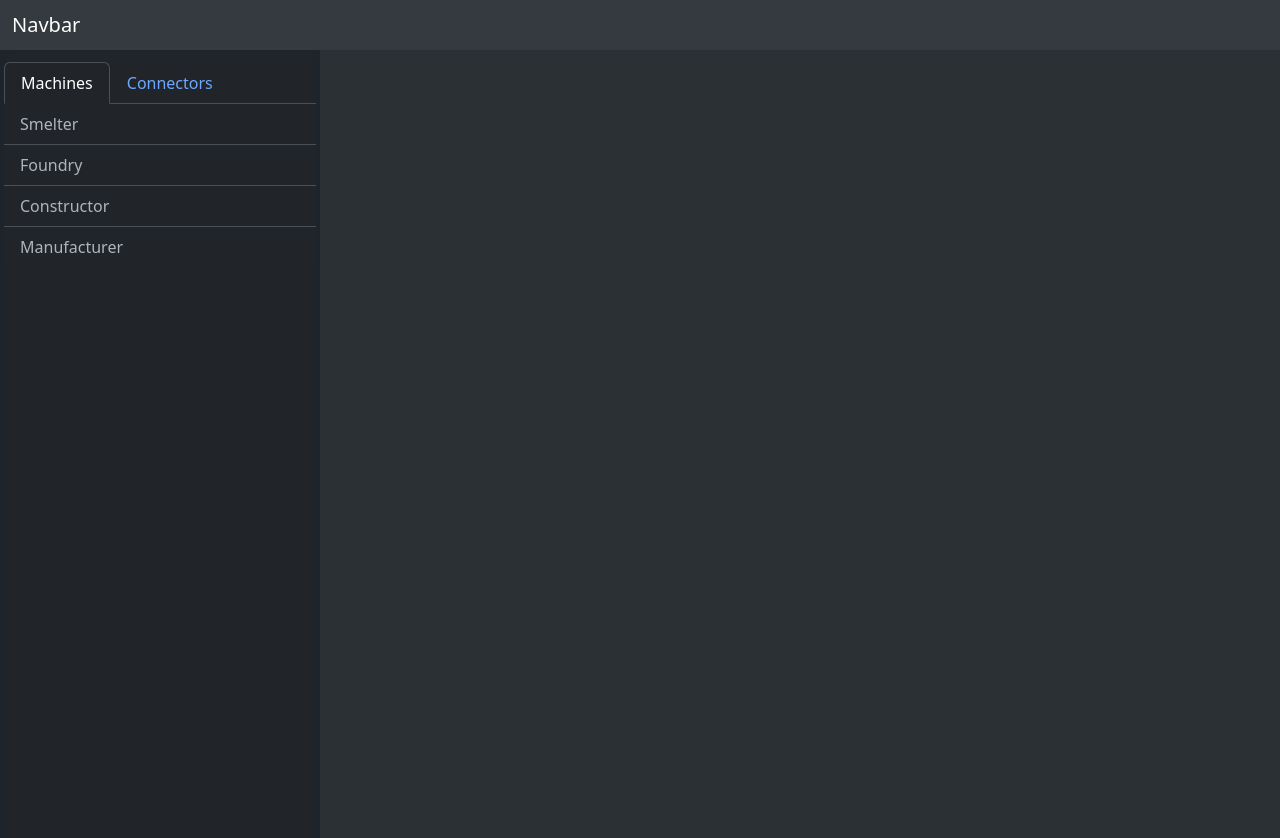
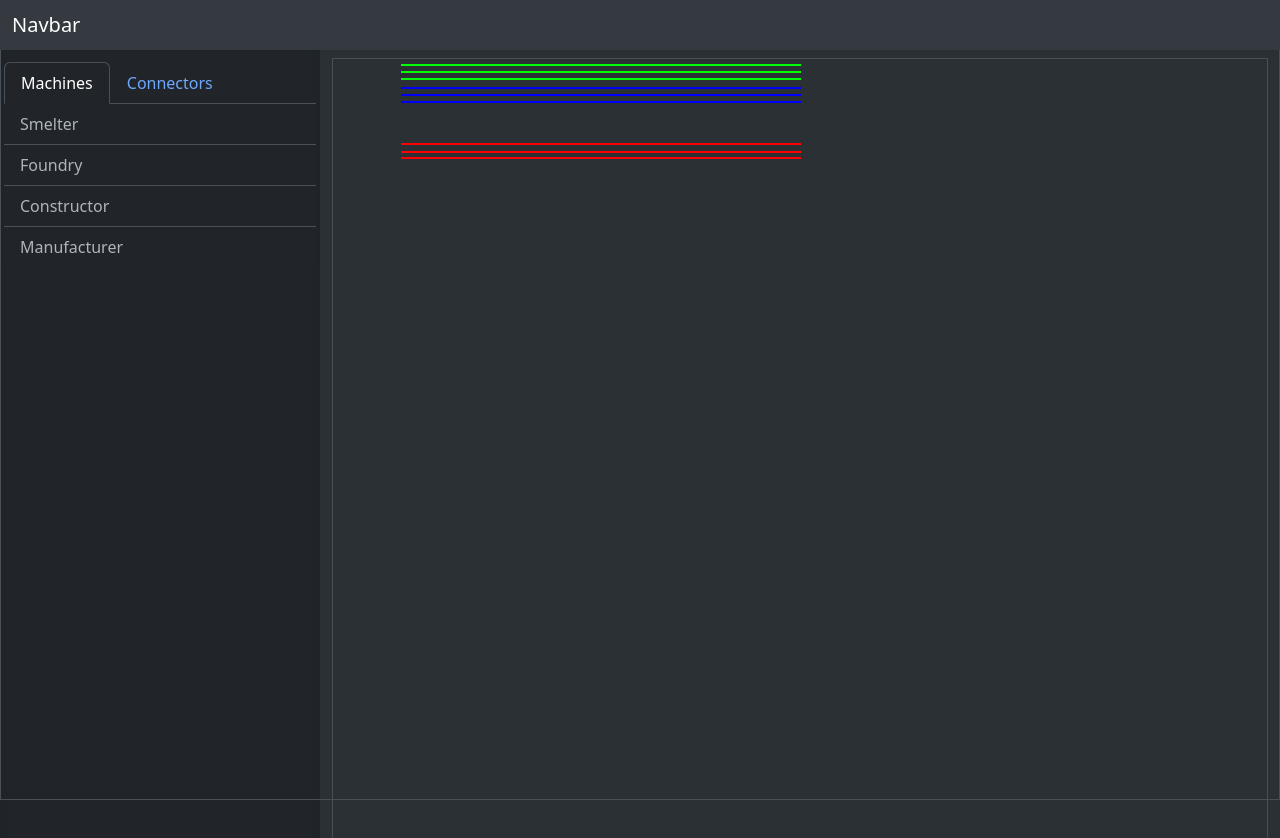
Before and after one commit to juanpaprz/STFCTR_PLNR, an Angular app: page / in a window 1280 px wide. Shown: the top 838 px of the page. Built offline with nearby package versions, Linux system fonts and the light colour scheme.

Commit message:
q pedo con los rect

```diff
--- a/app/Components/canvas/canvas.component.html
+++ b/app/Components/canvas/canvas.component.html
@@ -1,4 +1,4 @@
-<div id="canvas" #canvas class="canvas mt-2 position-relative" #canvasContainer>
+<div id="canvas" #canvas class="canvas mt-2 position-relative border" #canvasContainer>
   <app-machine
     *ngFor="let machine of machines"
     [container]="canvas"
--- a/app/Components/connection-button/connection-button.component.html
+++ b/app/Components/connection-button/connection-button.component.html
@@ -1,6 +1,7 @@
 <div class="connectors" [ngClass]="setClass(connectionIndex)">
   <button
     class="btn btn-secondary"
-    (click)="connectorClick($event, connectionIndex)"
+    (click)="connectorClick(connectionIndex)"
+    #connectionButton
   ></button>
 </div>
--- a/app/Components/machine/machine.component.css
+++ b/app/Components/machine/machine.component.css
@@ -13,7 +13,3 @@
 #machine-container:hover .recipe-tooltip {
   visibility: visible;
 }
-
-#machine-container:hover .connectors {
-  visibility: visible;
-}
--- a/app/Components/machine/machine.component.html
+++ b/app/Components/machine/machine.component.html
@@ -4,6 +4,7 @@
   cdkDrag
   (cdkDragEnded)="dragEnded($event)"
   id="machine-container"
+  #machineContainer
 >
   <div class="card rounded-pill" [ngClass]="setSelectedClass()">
     <div class="position-relative p-3">
@@ -16,7 +17,10 @@
             [connectionType]="'input'"
             [connectionIndex]="i"
             [machine]="machine"
+            [containerX]="machineContainerX"
+            [containerY]="machineContainerY"
             (createConnectionEvent)="sendConnection($event, 'input')"
+            (sendConnectorOffsetEvent)="setConnectorsOffset($event)"
           ></app-connection-button>
         </div>
         <div
@@ -26,7 +30,10 @@
             [connectionType]="'output'"
             [connectionIndex]="i"
             [machine]="machine"
+            [containerX]="machineContainerX"
+            [containerY]="machineContainerY"
             (createConnectionEvent)="sendConnection($event, 'output')"
+            (sendConnectorOffsetEvent)="setConnectorsOffset($event)"
           ></app-connection-button>
         </div>
       </div>
--- a/app/Components/machine/machine.component.ts
+++ b/app/Components/machine/machine.component.ts
@@ -12,13 +12,8 @@ import {
 import { Recipe } from '../../Entities/recipe.entity';
 import { Machine } from '../../Entities/machine.entity';
 import { Connection } from '../../Entities/connection.entity';
-import {
-  CdkDrag,
-  CdkDragDrop,
-  CdkDragEnd,
-  CdkDragMove,
-  CdkDragStart,
-} from '@angular/cdk/drag-drop';
+import { CdkDragEnd } from '@angular/cdk/drag-drop';
+import { ConnectorOffset } from '../../Components/connection-button/connection-button.component';
 
 @Component({
   selector: 'app-machine',
@@ -31,27 +26,47 @@ export class MachineComponent implements OnInit, OnChanges {
   @Output() outputConnectionEvent = new EventEmitter<Connection>();
   @Output() movingElementEvent = new EventEmitter<DragMovement>();
 
+  @Input() selectedRecipe: Recipe | null = null;
+  @Input() isSelected: boolean = false;
   @Input() container: HTMLDivElement = <HTMLDivElement>(
     document.createElement('div')
   );
-  @Input() selectedRecipe: Recipe | null = null;
   @Input() machine: Machine = {
     name: '',
     id: 0,
     recipes: [],
     selectedRecipe: null,
   };
-  @Input() isSelected: boolean = false;
+
+  @ViewChild('machineContainer') machineContainer: ElementRef =
+    {} as ElementRef;
+
+  machineContainerX: number = 0;
+  machineContainerY: number = 0;
+
+  connectorsOffset: ConnectorOffset[] = [];
 
   constructor() {}
 
   ngOnInit() {}
+
+  ngAfterViewInit() {
+    this.getContainerPos();
+  }
 
   ngOnChanges(changes: SimpleChanges): void {
     if (this.selectedRecipe) {
       if (this.machine.id == this.selectedRecipe.machineId)
         this.machine.selectedRecipe = this.selectedRecipe;
     }
+  }
+
+  getContainerPos() {
+    let containerDiv = this.machineContainer.nativeElement as HTMLElement;
+    let rect = containerDiv.getBoundingClientRect();
+
+    this.machineContainerX = Math.round(rect.x);
+    this.machineContainerY = Math.round(rect.y);
   }
 
   onClick() {
@@ -66,17 +81,26 @@ export class MachineComponent implements OnInit, OnChanges {
       };
   }
 
+  setConnectorsOffset(connectorOffset: ConnectorOffset) {
+    this.connectorsOffset = this.connectorsOffset.filter(
+      (c) => c.index != connectorOffset.index || c.type !== connectorOffset.type
+    );
+    this.connectorsOffset.push(connectorOffset);
+  }
+
   sendConnection(connection: Connection, type: string) {
     if (type === 'input') this.inputConnectionEvent.emit(connection);
     else if (type === 'output') this.outputConnectionEvent.emit(connection);
   }
 
   dragEnded(event: CdkDragEnd<string[]>) {
+    this.getContainerPos();
     if (this.machine.selectedRecipe !== null) {
       let movement: DragMovement = {
         x: event.distance.x,
         y: event.distance.y,
         id: this.machine.id,
+        offsets: this.connectorsOffset,
       };
       this.movingElementEvent.emit(movement);
     }
@@ -87,4 +111,5 @@ export class DragMovement {
   x: number = 0;
   y: number = 0;
   id: number = 0;
+  offsets: ConnectorOffset[] = [];
 }
--- a/app/app.component.html
+++ b/app/app.component.html
@@ -2,6 +2,71 @@
   *ngFor="let connection of connections"
   [connection]="connection"
 ></app-connection-line>
+<svg style="position: absolute; height: 100%; width:100%" class="border">
+  <line
+    x1="400"
+    y1="143"
+    x2="800"
+    y2="143"
+    style="stroke: rgb(255, 0, 0); stroke-width: 2; position: absolute"
+  />
+  <line
+    x1="400"
+    y1="151"
+    x2="800"
+    y2="151"
+    style="stroke: rgb(255, 0, 0); stroke-width: 2; position: absolute"
+  />
+  <line
+    x1="400"
+    y1="157"
+    x2="800"
+    y2="157"
+    style="stroke: rgb(255, 0, 0); stroke-width: 2; position: absolute"
+  />
+  <line
+    x1="400"
+    y1="64"
+    x2="800"
+    y2="64"
+    style="stroke: rgb(0, 255, 0); stroke-width: 2; position: absolute"
+  />
+  <line
+    x1="400"
+    y1="71"
+    x2="800"
+    y2="71"
+    style="stroke: rgb(0, 255, 0); stroke-width: 2; position: absolute"
+  />
+  <line
+    x1="400"
+    y1="78"
+    x2="800"
+    y2="78"
+    style="stroke: rgb(0, 255, 0); stroke-width: 2; position: absolute"
+  />
+  <line
+    x1="400"
+    y1="87"
+    x2="800"
+    y2="87"
+    style="stroke: rgb(0, 0, 255); stroke-width: 2; position: absolute"
+  />
+  <line
+    x1="400"
+    y1="94"
+    x2="800"
+    y2="94"
+    style="stroke: rgb(0, 0, 255); stroke-width: 2; position: absolute"
+  />
+  <line
+    x1="400"
+    y1="101"
+    x2="800"
+    y2="101"
+    style="stroke: rgb(0, 0, 255); stroke-width: 2; position: absolute"
+  />
+</svg>
 <header>
   <nav class="navbar bg-body-secondary">
     <div class="container-fluid">
--- a/app/app.component.ts
+++ b/app/app.component.ts
@@ -42,6 +42,7 @@ export class AppComponent implements OnInit {
   ngAfterViewInit() {}
 
   setCanvasPosition(position: number[]) {
+    console.log(position);
     this.canvasContainerX = position[0];
     this.canvasContainerY = position[1];
   }
@@ -157,13 +158,42 @@ export class AppComponent implements OnInit {
       i.inputX += event.x;
       i.inputY += event.y;
 
-      if (i.inputX < this.canvasContainerX) i.inputX = this.canvasContainerX;
-      if (i.inputY < this.canvasContainerY) i.inputY = this.canvasContainerY;
+      let offsets = event.offsets.find(
+        (o) => o.index === i.elementPortInput && o.type === 'input'
+      );
+      if (!offsets) return;
+
+      console.log(offsets);
+
+      if (i.inputX < this.canvasContainerX)
+        i.inputX = this.canvasContainerX + offsets.offsetX;
+
+      let topLimit = this.canvasContainerY;
+      if (offsets.offsetY > 20) topLimit += offsets.offsetY;
+
+      if (i.inputY < topLimit)
+        i.inputY = this.canvasContainerY + offsets.offsetY;
     });
 
     outputs.forEach((o) => {
       o.outputX += event.x;
       o.outputY += event.y;
+
+      let offsets = event.offsets.find(
+        (of) => of.index === o.elementPortOutput && of.type === 'output'
+      );
+      if (!offsets) return;
+
+      console.log();
+
+      if (o.outputX < this.canvasContainerX + offsets.offsetX)
+        o.outputX = this.canvasContainerX + offsets.offsetX;
+
+      let topLimit = this.canvasContainerY;
+      if (offsets.offsetY > 20) topLimit += offsets.offsetY;
+
+      if (o.outputY < topLimit)
+        o.outputY = this.canvasContainerY + offsets.offsetY;
     });
   }
 }
--- a/src/global_styles.css
+++ b/src/global_styles.css
@@ -1 +1,4 @@
 /* Add application styles & imports to this file! */
+#machine-container:hover .connectors {
+  visibility: visible;
+}
```
Also changed, not shown: app/Components/connection-button/connection-button.component.ts (+75 -12 lines).
